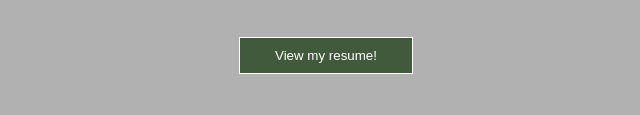
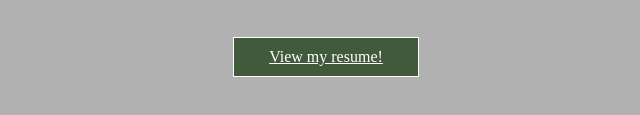
Before and after one commit to amillan1/amillan1.github.io, a plain HTML site: page index.html in a window 1280 px wide. Shown: the part 393-508 px from the top of the page, 640-1280 px from the left. Drawn offline with Linux system fonts and the light colour scheme.

Commit message:
Added link to button on hp

```diff
--- a/index.html
+++ b/index.html
@@ -21,9 +21,7 @@
 	<section id="home">
 		<div class ="main">
 			<h1 class="headings">I AM <br> ANA K. MILLAN</h1>
-			<button class ="btn">
-				View my resume!
-			</button>
+			<a class="btn" href="resume.html">View my resume!</a>
 		</div>
 	</section>
 </body>
```
